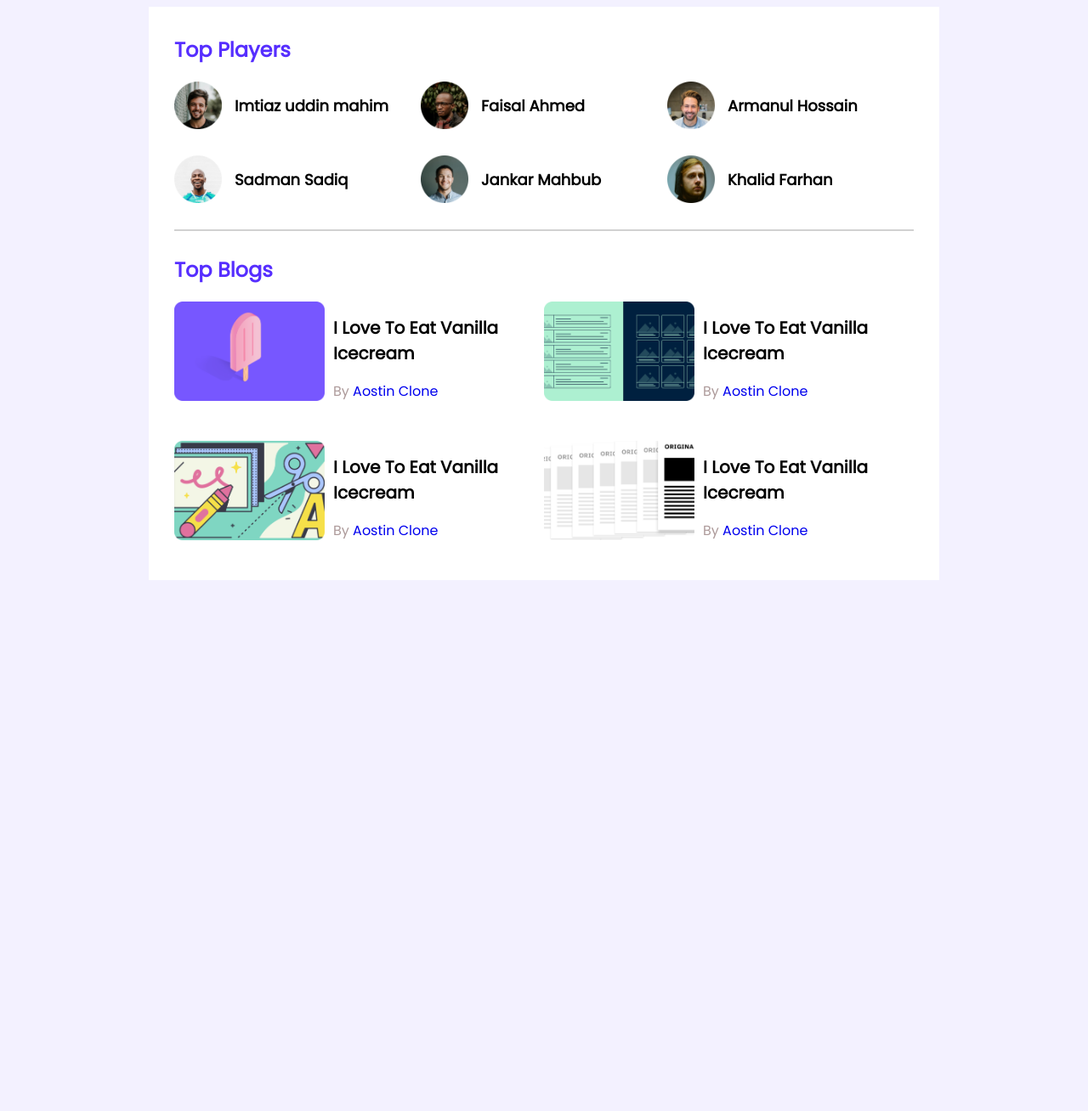
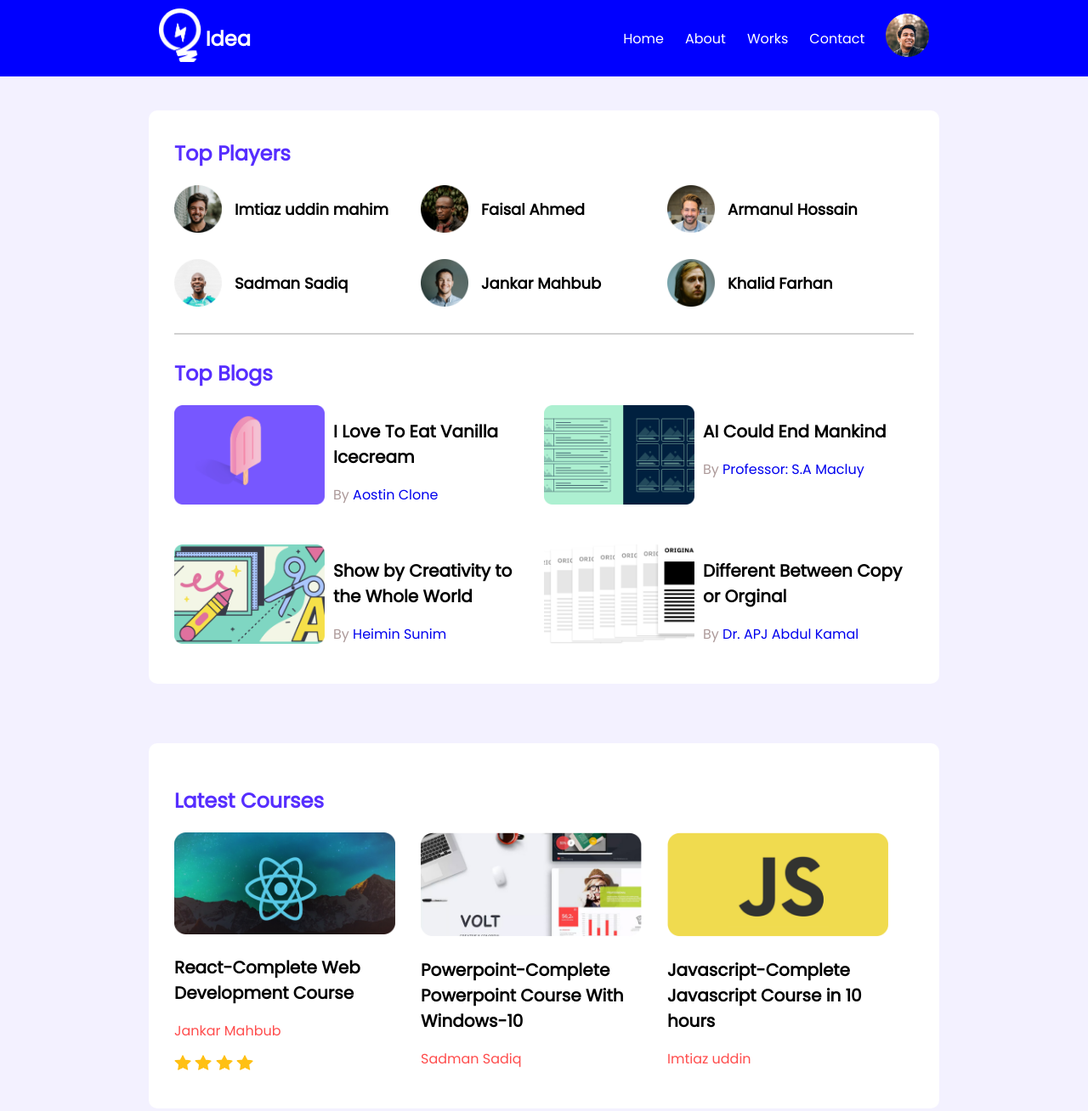
Before and after one commit to Imtiazmahim111/leader-board, a plain HTML site: page index.html in a window 1280 px wide. Shown: the whole page at 85% size. Before the commit the page ends 800 px from the top, so only its background shows below. Drawn offline with Linux system fonts and the light colour scheme.

Commit message:
latest courses is added

```diff
--- a/index.html
+++ b/index.html
@@ -11,6 +11,27 @@
 <body>
     <!--header start here-->
     <header>
+        <nav>
+            <div class="nav-logo">
+                <div class="nav-img">
+                    <img src="images/icons/logo.png" alt="">
+
+                </div>
+                <div class="nav-text">
+                    <h1>Idea</h1>
+                </div>
+            </div>
+            <div class="nav-item">
+                <ul>
+                    <li><a href="#">Home</a></li>
+                    <li><a href="#">About</a></li>
+                    <li><a href="#">Works</a></li>
+                    <li><a href="#">Contact</a></li>
+                    <li><a href="#"><img src="images/icons/profile.png" alt=""></a></li>
+                </ul>
+
+            </div>
+        </nav>
 
     </header>
     <!--header ends here-->
@@ -66,8 +87,8 @@
                             <img src="images/blogs/blog-2.png" alt="loading">
                         </div>
                         <div class="blog-detail">
-                            <h2>I Love To Eat Vanilla Icecream</h2>
-                            <p>By <a href="#">Aostin Clone</a></p>
+                            <h2>AI Could End Mankind</h2>
+                            <p>By <a href="#">Professor: S.A Macluy</a></p>
                         </div>
 
                     </article>
@@ -76,8 +97,8 @@
                             <img src="images/blogs/blog-3.png" alt="loading">
                         </div>
                         <div class="blog-detail">
-                            <h2>I Love To Eat Vanilla Icecream</h2>
-                            <p>By <a href="#">Aostin Clone</a></p>
+                            <h2>Show by Creativity to the Whole World</h2>
+                            <p>By <a href="#">Heimin Sunim</a></p>
                         </div>
 
                     </article>
@@ -86,8 +107,8 @@
                             <img src="images/blogs/blog-4.png" alt="loading">
                         </div>
                         <div class="blog-detail">
-                            <h2>I Love To Eat Vanilla Icecream</h2>
-                            <p>By <a href="#">Aostin Clone</a></p>
+                            <h2>Different Between Copy or Orginal</h2>
+                            <p>By <a href="#">Dr. APJ Abdul Kamal</a></p>
                         </div>
 
                     </article>
@@ -96,6 +117,46 @@
 
             </div>
         </section>
+        <section class="container">
+            <h1 class="course-section-title">Latest Courses</h1>
+            <div class="latest-courses">
+                <div class="course">
+                    <div class="course-thumbnail">
+                        <img src="images/courses/course-1.png" alt="loading">
+                    </div>
+                    <div class="course-detail">
+                        <h2>React-Complete Web Development Course</h2>
+                        <p>Jankar Mahbub</p>
+                    </div>
+                    <div class="course-feedback">
+                         <img src="images/icons/star.png" alt="">
+                         <img src="images/icons/star.png" alt="">
+                         <img src="images/icons/star.png" alt="">
+                         <img src="images/icons/star.png" alt="">
+                    </div>
+                </div>
+                <div class="course">
+                    <div class="course-thumbnail">
+                        <img src="images/courses/course-2.png" alt="loading">
+                    </div>
+                    <div class="course-detail">
+                        <h2>Powerpoint-Complete Powerpoint Course With Windows-10</h2>
+                        <p>Sadman Sadiq</p>
+                    </div>
+                </div>
+                <div class="course">
+                    <div class="course-thumbnail">
+                        <img src="images/courses/course-3.png" alt="loading">
+                    </div>
+                    <div class="course-detail">
+                        <h2>Javascript-Complete Javascript Course in 10 hours</h2>
+                        <p>Imtiaz uddin</p>
+                    </div>
+                </div>
+
+            </div>
+
+        </section>
 
     </main>
     <!--main ends here-->
--- a/styles/style.css
+++ b/styles/style.css
@@ -4,10 +4,48 @@
 body{
     font-family: 'Poppins', sans-serif;
     background-color: #f3f1ff;
+    margin: 0;
+    padding: 0;
 
+}
+/* ------------
+the styles of nav
+---------------*/
+nav{
+    width: 100%;
+    background-color: blue;
+    cursor: pointer;
+    display: flex;
+    align-items: center;
+    justify-content: space-around;
+}
+.nav-logo{
+    display: flex;
+    align-items: center;
+}
+.nav-img img{
+    width: 50px;
+}
+.nav-text h1{
+    color: white;
+    margin-left: 5px;
+}
+.nav-item ul{
+    display: flex;
+    align-items: center;
+}
+.nav-item ul li{
+    list-style: none;
+    margin-left: 25px;
+}
+.nav-item ul li a{
+    text-decoration: none;
+    color: white;
 }
 main{
     display: flex;
+    flex-direction: column;
+    align-items: center;
     justify-content: center;
 }
 .top-players{
@@ -22,6 +60,13 @@ main{
     background-color: #ffffff;
     width: 870px;
     padding:30px;
+    margin-top: 40px;
+    margin-bottom: 30px;
+    border-radius: 10px;
+    -webkit-border-radius: 10px;
+    -moz-border-radius: 10px;
+    -ms-border-radius: 10px;
+    -o-border-radius: 10px;
 }
 .players{
     display: grid;
@@ -63,7 +108,9 @@ hr{
 }
 .blog{
     display: flex;
+
 }
+
 .blog-detail{
     margin-left: 10px;
 }
@@ -78,3 +125,27 @@ hr{
     text-decoration: none;
     font-size: 16px;
 }
+/* ----------------------
+couser css start here
+--------------------*/
+.course-section-title{
+    color: #562eff;
+
+}
+.latest-courses{
+    display: grid;
+    grid-template-columns: repeat(3, 1fr);
+}
+.course-thumbnail img{
+    width: 260px;
+}
+.course-detail h2{
+    font-size: 20px;
+}
+.course-detail p{
+    color: rgba(255, 0, 0, 0.7);
+    font-size: 16px;
+}
+.course-feedback img{
+    width: 20px;
+}
```
